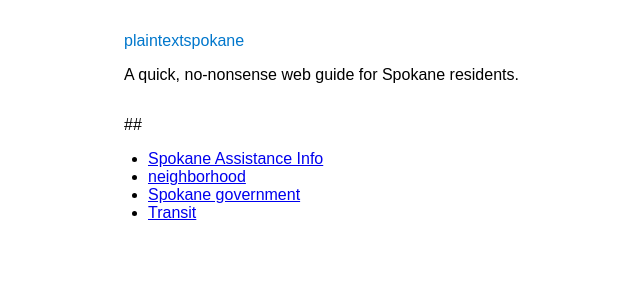
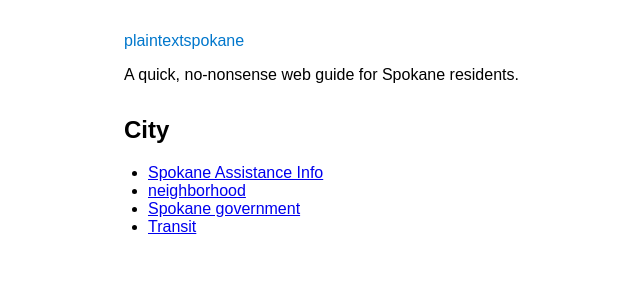
Before and after one commit to plaintextspokane/plaintextspokane.github.io, a Jekyll site: the page built from city/index.md, in a window 1280 px wide. Shown: the top 300 px of the page, without its empty margins (166-806 px from the left). Built offline with Jekyll 4.4.1, drawn with Linux system fonts in a browser that asks for light colours.

Commit message:
Update index.md

```diff
--- a/city/index.md
+++ b/city/index.md
@@ -2,7 +2,7 @@
 layout: default
 title: City
 ---
-## {{ p.title }}
+## {{ page.title }}
 
 <ul>
 {% for p in site.pages %}
```
